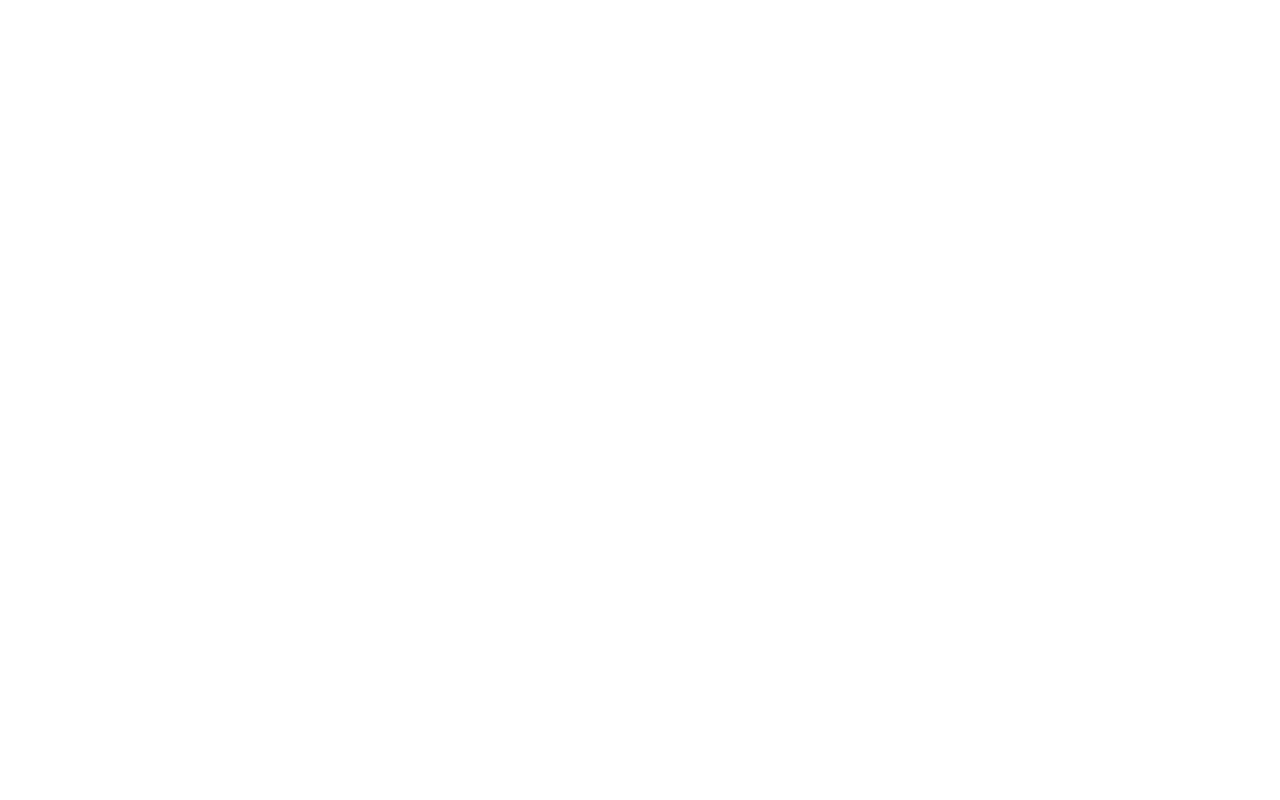
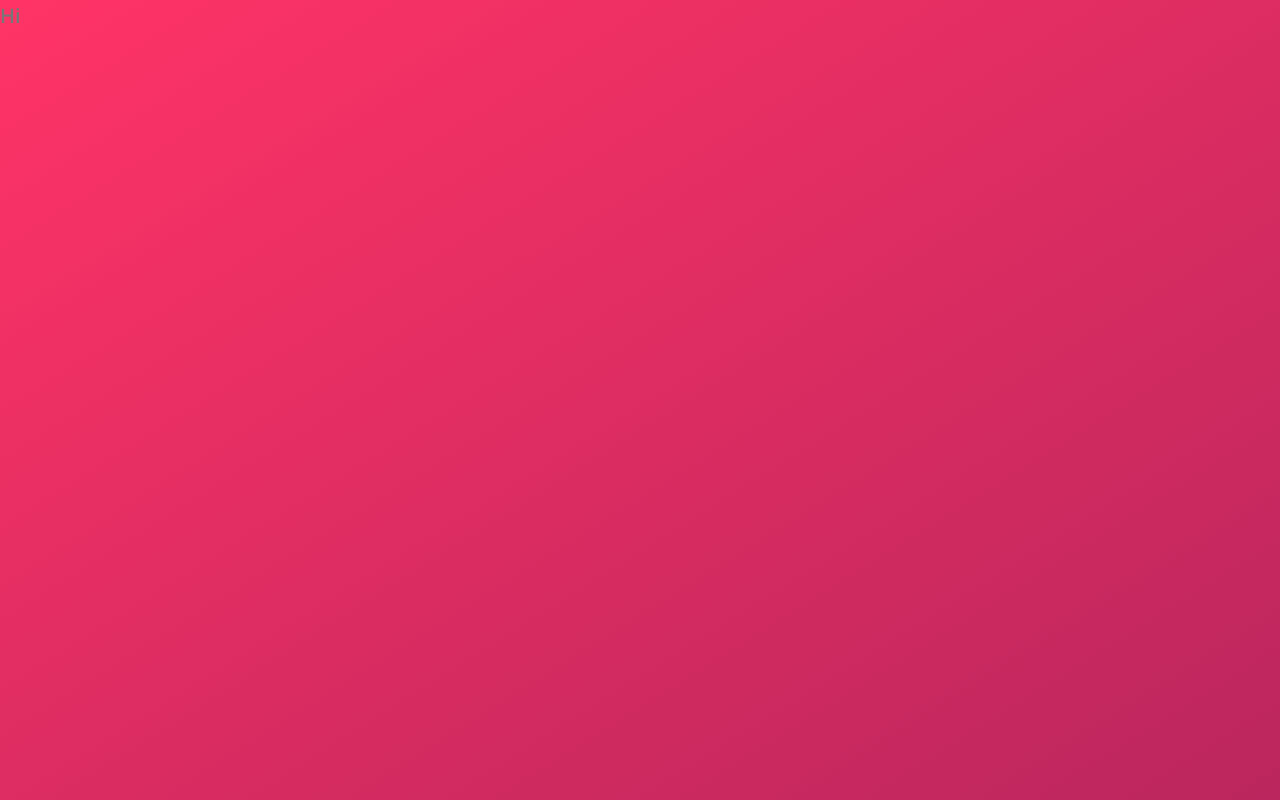
Before and after one commit to ubden/demoTrillo, a website: page index.html in a window 1280 px wide. Drawn offline with nearby package versions, Linux system fonts and the light colour scheme.

Commit message:
Base styles and reset

```diff
--- a/index.html
+++ b/index.html
@@ -13,6 +13,6 @@
     <link rel="stylesheet" href="css/style.css">
 </head>
 <body>
-
+    <h1>Hi</h1>
 </body>
 </html>
--- /dev/null
+++ b/sass/base/_base.scss
@@ -0,0 +1,25 @@
+*,
+*:before,
+*:after {
+    box-sizing: inherit;
+    padding: 0;
+    margin: 0;
+}
+
+html {
+    box-sizing: border-box;
+    font-size: 62.5%; // 1rem = 10px
+}
+
+body {
+    font-family: 'Open Sans', sans-serif;
+    font-weight: 400;
+    line-height: 1.6;
+    color: $color-grey-dark-2;
+    background-image: linear-gradient(to right bottom, $color-primary-light, $color-primary-dark);
+    background-size: cover;
+    background-repeat: no-repeat;
+
+    // remove height later
+    min-height: 100vh;
+}
--- a/sass/main.scss
+++ b/sass/main.scss
@@ -1 +1,3 @@
 @import "abstracts/variables";
+
+@import "base/base";
```
Also changed, not shown: sass/abstracts/_variables.scss (+17 -0 lines), css/style.css.
